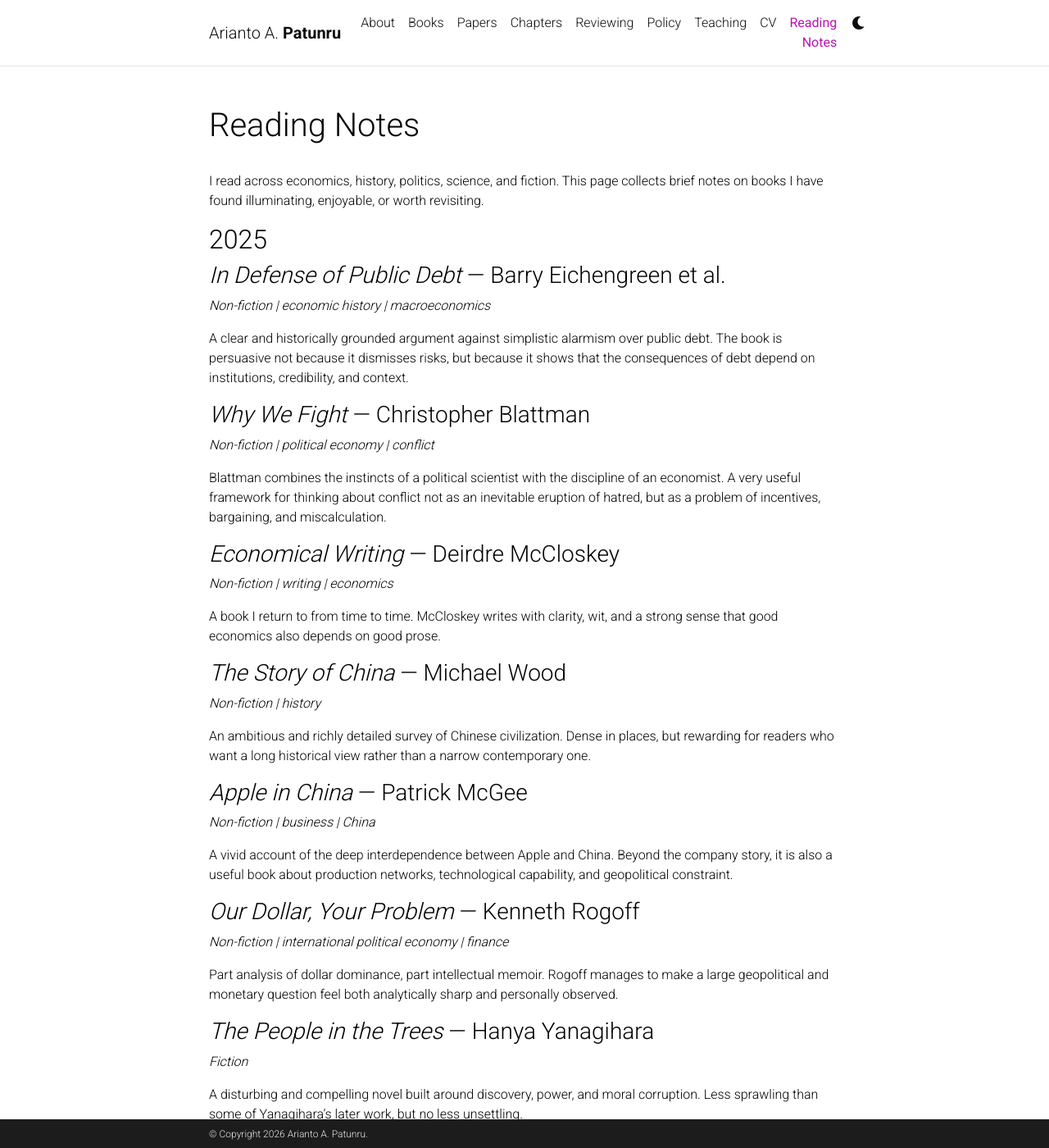
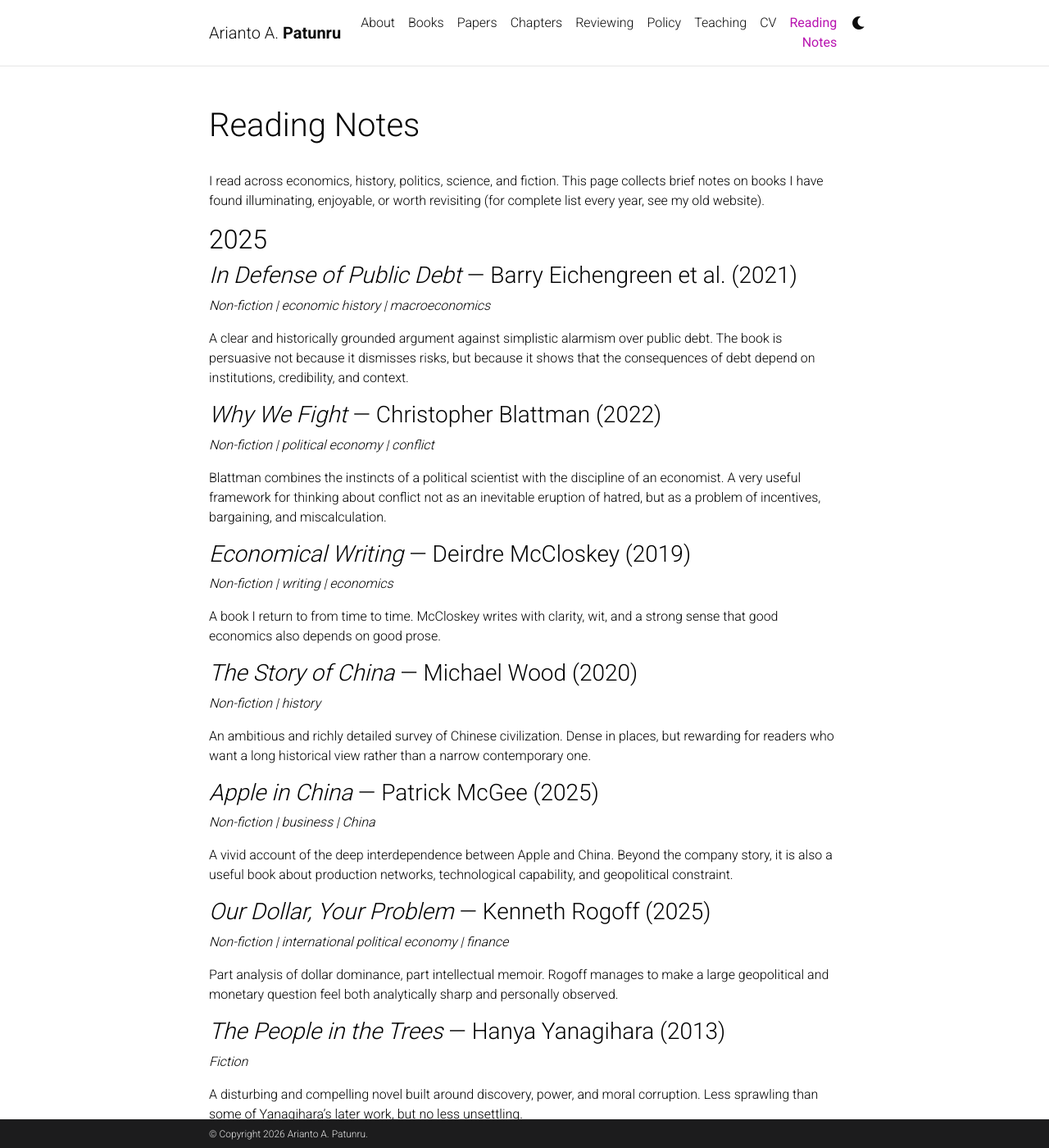
Before and after one commit to patunru/patunru.github.io, a Jekyll site: the page built from _pages/reading.md, in a window 1280 px wide and 1400 px high. Shown: the whole window at 82% size. Built offline with Jekyll 4.4.1, drawn with Linux system fonts in a browser that asks for light colours; comment, search, counter and statistics services are not loaded; a style sheet for code colours, icons or effects is not loaded; some of the changed text lies outside the part shown.

Commit message:
Update reading.md

```diff
--- a/_pages/reading.md
+++ b/_pages/reading.md
@@ -7,51 +7,51 @@ nav_order: 9
 
 ---
 
-I read across economics, history, politics, science, and fiction. This page collects brief notes on books I have found illuminating, enjoyable, or worth revisiting.
+I read across economics, history, politics, science, and fiction. This page collects brief notes on books I have found illuminating, enjoyable, or worth revisiting (for complete list every year, see my old website).
 
 ## 2025
 
-### *In Defense of Public Debt* — Barry Eichengreen et al.
+### *In Defense of Public Debt* — Barry Eichengreen et al. (2021)
 *Non-fiction | economic history | macroeconomics*
 
 A clear and historically grounded argument against simplistic alarmism over public debt. The book is persuasive not because it dismisses risks, but because it shows that the consequences of debt depend on institutions, credibility, and context.
 
-### *Why We Fight* — Christopher Blattman
+### *Why We Fight* — Christopher Blattman (2022)
 *Non-fiction | political economy | conflict*
 
 Blattman combines the instincts of a political scientist with the discipline of an economist. A very useful framework for thinking about conflict not as an inevitable eruption of hatred, but as a problem of incentives, bargaining, and miscalculation.
 
-### *Economical Writing* — Deirdre McCloskey
+### *Economical Writing* — Deirdre McCloskey (2019)
 *Non-fiction | writing | economics*
 
 A book I return to from time to time. McCloskey writes with clarity, wit, and a strong sense that good economics also depends on good prose.
 
-### *The Story of China* — Michael Wood
+### *The Story of China* — Michael Wood (2020)
 *Non-fiction | history*
 
 An ambitious and richly detailed survey of Chinese civilization. Dense in places, but rewarding for readers who want a long historical view rather than a narrow contemporary one.
 
-### *Apple in China* — Patrick McGee
+### *Apple in China* — Patrick McGee (2025)
 *Non-fiction | business | China*
 
 A vivid account of the deep interdependence between Apple and China. Beyond the company story, it is also a useful book about production networks, technological capability, and geopolitical constraint.
 
-### *Our Dollar, Your Problem* — Kenneth Rogoff
+### *Our Dollar, Your Problem* — Kenneth Rogoff (2025)
 *Non-fiction | international political economy | finance*
 
 Part analysis of dollar dominance, part intellectual memoir. Rogoff manages to make a large geopolitical and monetary question feel both analytically sharp and personally observed.
 
-### *The People in the Trees* — Hanya Yanagihara
+### *The People in the Trees* — Hanya Yanagihara (2013)
 *Fiction*
 
 A disturbing and compelling novel built around discovery, power, and moral corruption. Less sprawling than some of Yanagihara’s later work, but no less unsettling.
 
-### *Pengakuan Pariyem* — Linus Suryadi AG
+### *Pengakuan Pariyem* — Linus Suryadi AG (1978)
 *Fiction | Indonesia*
 
 A lyrical work that reads almost like an extended poem. Its treatment of gender, class, and Javanese social hierarchy remains striking.
 
-### *Senyum Karyamin* — Ahmad Tohari
+### *Senyum Karyamin* — Ahmad Tohari (1989)
 *Fiction | Indonesia | short stories*
 
 Tohari’s stories are simple only on the surface. Their rural settings and quiet tone make the social tensions underneath feel even stronger.
```
